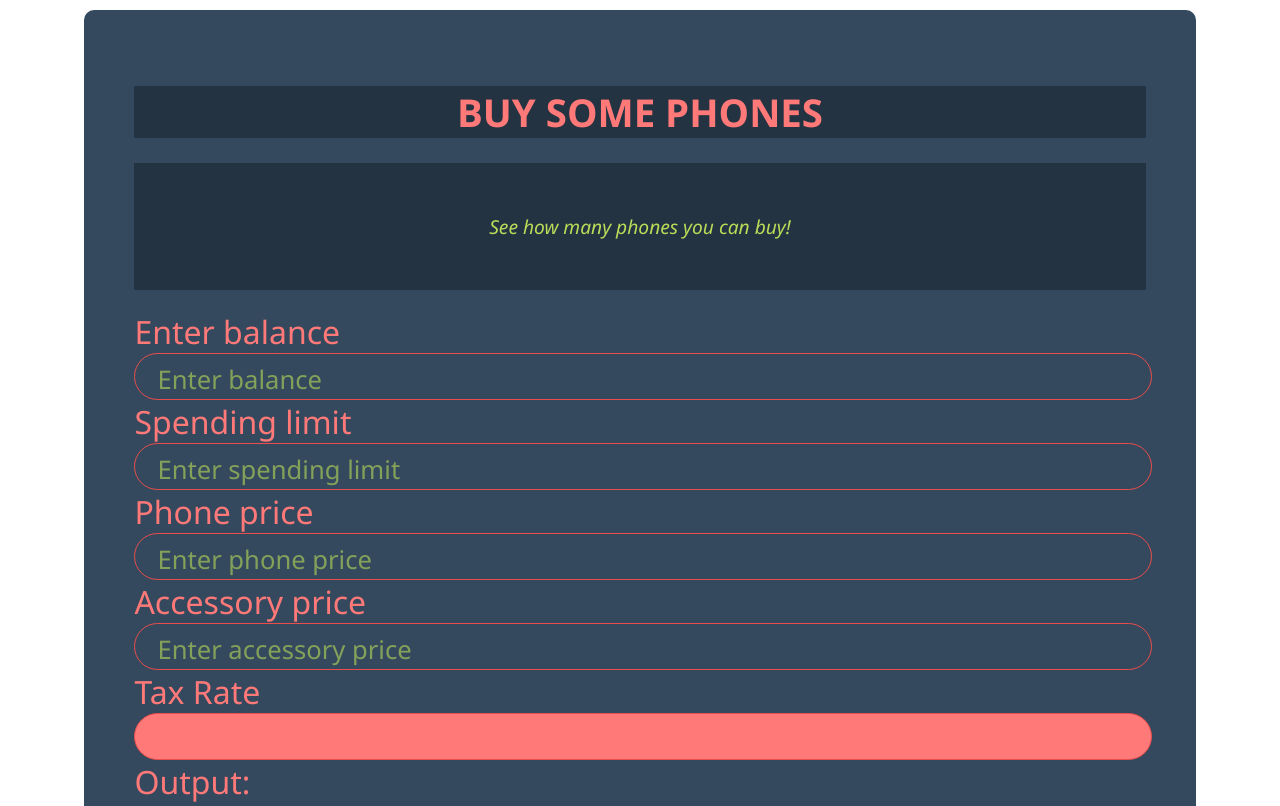
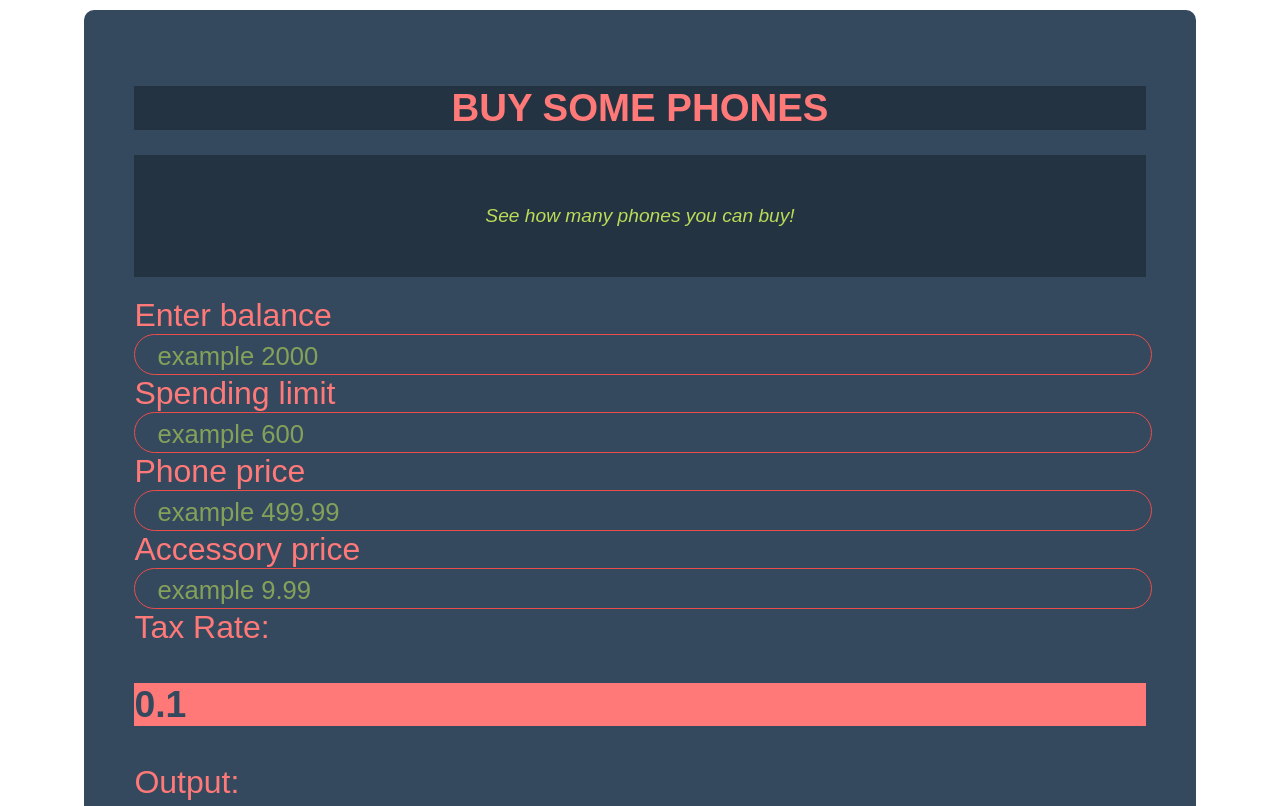
Before and after one commit to SNasser97/phone_project, a plain HTML site: page index.html in a window 1280 px wide. Shown: the top 806 px of the page. Drawn offline with Linux system fonts and the light colour scheme.

Commit message:
added placeholder to inputs

```diff
--- a/index.html
+++ b/index.html
@@ -8,6 +8,9 @@
 	<link rel="stylesheet" type="text/css" href="style.css">
 	<!-- FONTAWESOME ALL, CDN -->
 	<!-- <link rel="stylesheet" href="https://use.fontawesome.com/releases/v5.5.0/css/all.css" integrity="sha384-B4dIYHKNBt8Bc12p+WXckhzcICo0wtJAoU8YZTY5qE0Id1GSseTk6S+L3BlXeVIU" crossorigin="anonymous"> -->
+	<style type="text/css">
+		body {font-family:Arial, sans-serif;}
+	</style>
 </head>
 <body>
 	<div class="container">
@@ -15,23 +18,23 @@
 		<p>See how many phones you can buy!</p>
 		<!-- Balance -->
 		<label for='balance'>Enter balance</label>
-		<input id='balance' type="text" name="balance" placeholder="Enter balance">
+		<input id='balance' type="text" name="balance" placeholder="example 2000">
 		<!-- <div class="i-container"><i class="fas fa-pound-sign"></i></div> -->
 		<!-- Spending limit -->
-		<label for="spend-limit">Spending limit</label>
-		<input id='spend-limit' type="text" name="spend-limit" placeholder="Enter spending limit">
+		<label for="spendlimit">Spending limit</label>
+		<input id='spendlimit' type="text" name="spend-limit" placeholder="example 600">
 		<!-- <div class="i-container"><i class="fas fa-hand-holding-usd"></i></div> -->
 		<!-- Phone price -->
-		<label for='phone-price'>Phone price</label>
-		<input id='phone-price' type="text" name="phone-price" placeholder="Enter phone price">
+		<label for='phoneprice'>Phone price</label>
+		<input id='phoneprice' type="text" name="phone-price" placeholder="example 499.99">
 		<!-- <div class="i-container"><i class="fas fa-mobile-alt"></i></div> -->
 		<!-- Acesssory price -->
-		<label for='acc-price'>Accessory price</label>
-		<input id='acc-price' type="text" name="acc-price" placeholder="Enter accessory price">
+		<label for='accprice'>Accessory price</label>
+		<input id='accprice' type="text" name="acc-price" placeholder="example 9.99">
 		<!-- <div class="i-container"><i class="fas fa-headphones-alt"></i></div> -->
 		<!-- Tax -->
-		<label for='tax'>Tax Rate</label>
-		<input id='tax' type="text" name="tax" readonly>
+		<label>Tax Rate:</label>
+		<h3 id='tax'></h3>
 		<!-- <div class="i-container"><i class="fas fa-file-invoice-dollar"></i></div> -->
 		<!-- Total -->
 		<label>Output:</label>
```
